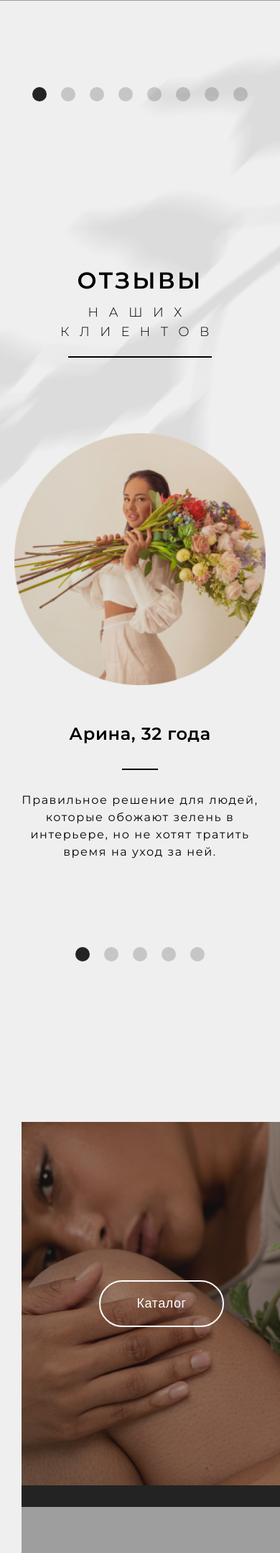
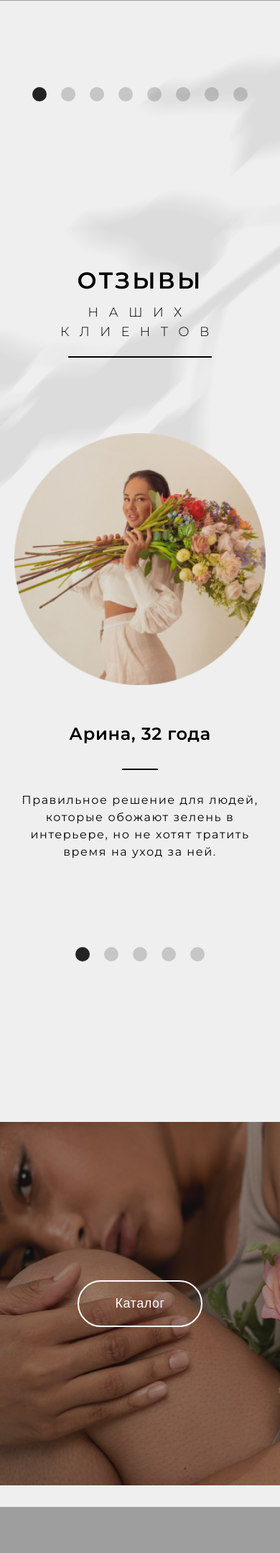
Before and after one commit to conho-web/evergreen, a PHP site: page / in a window 390 px wide; the page is wider, and only the part inside the window is pictured. Shown: the part 4342-6500 px from the top of that part at 72% size. Run offline with PHP 8.4, Linux system fonts and the light colour scheme; grey boxes are pictures that could not be loaded.

Commit message:
adds mobile version

```diff
--- a/index.css
+++ b/index.css
@@ -332,9 +332,10 @@
 
     #buttons {
         flex-direction: column;
+        align-items: center;
     }
 
-    .buttons_block {
+    .wrapper-button {
         margin: 0 0 30px 0;
     }
 
```
